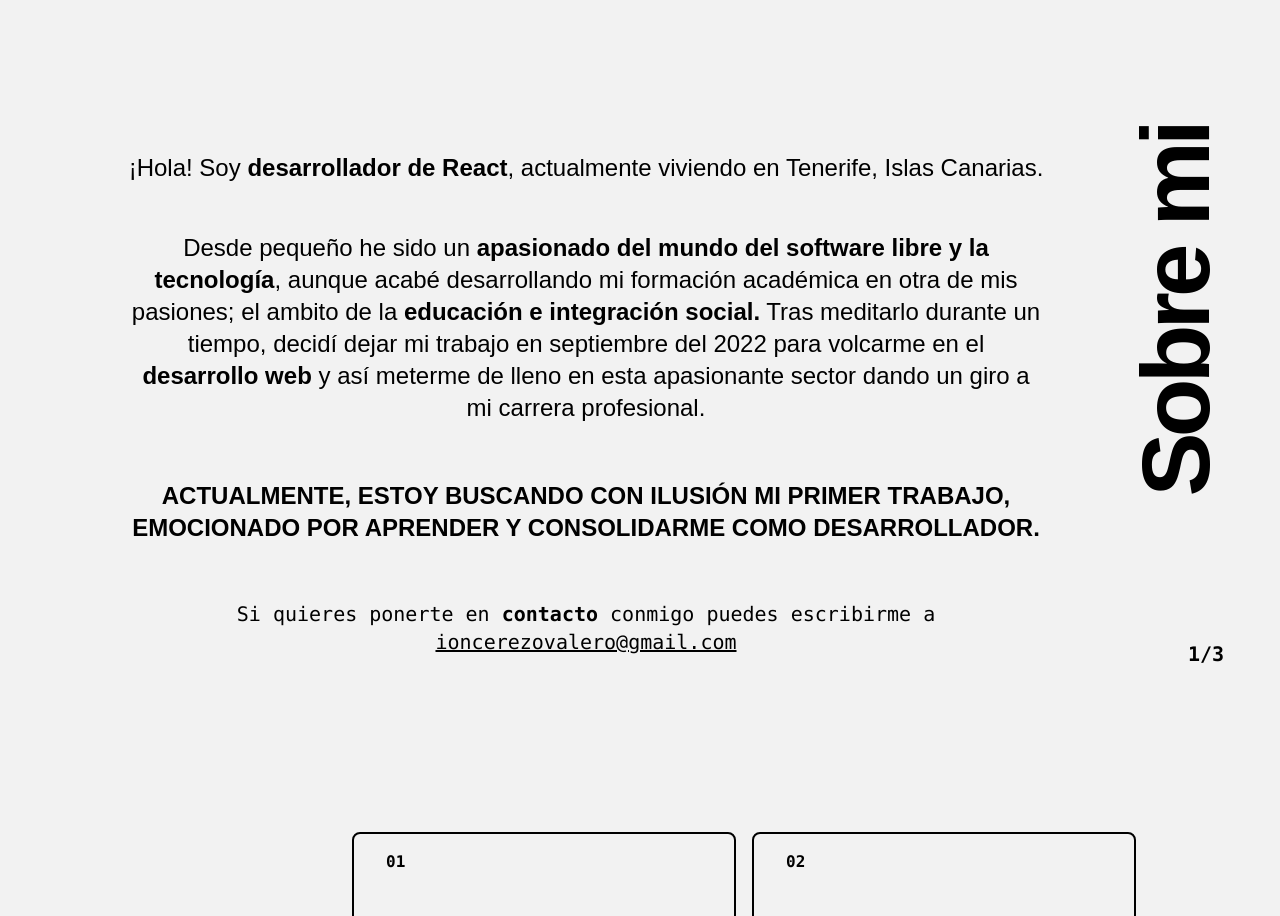
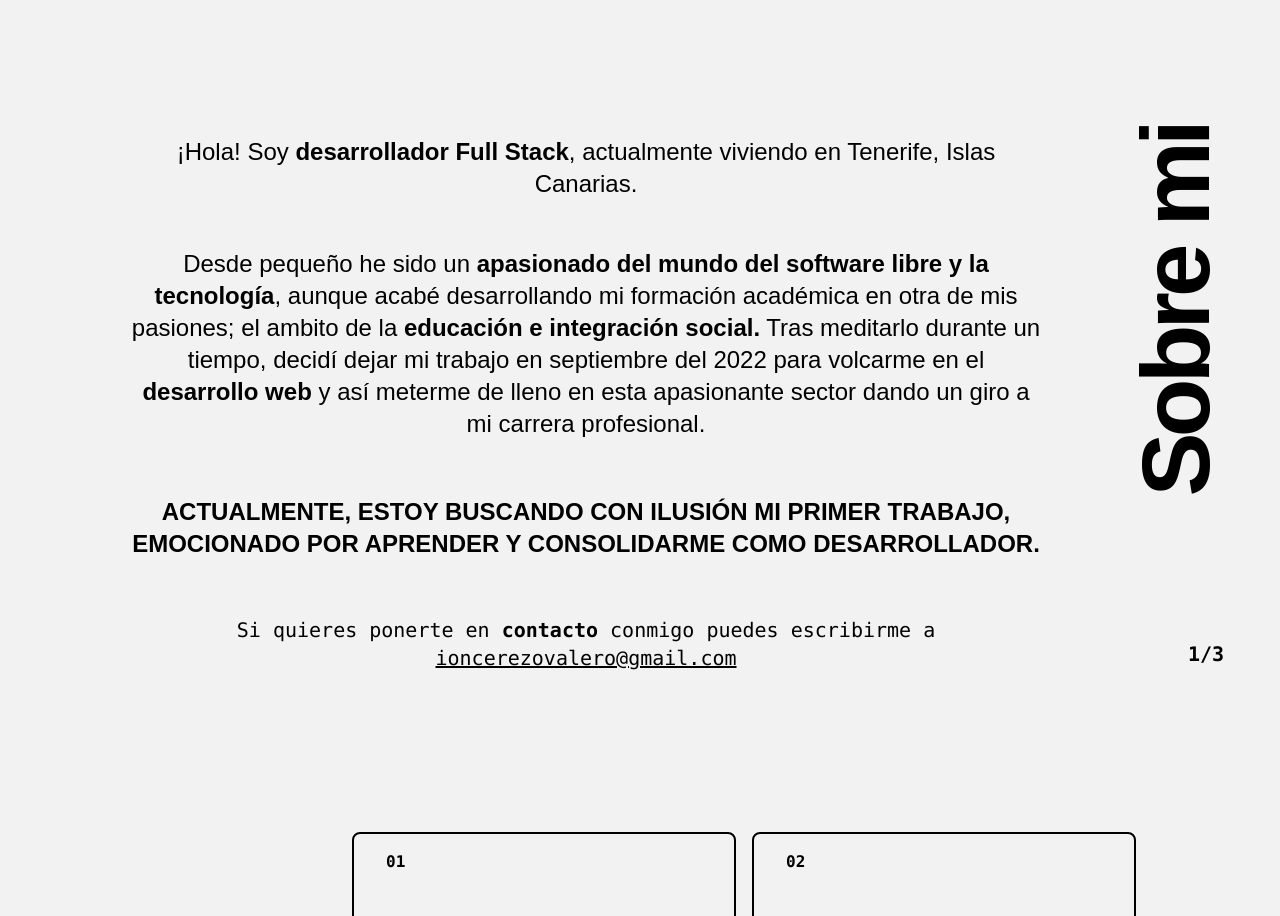
Before and after one commit to ioncerezo/portfolio, a React (Create React App) app: page / in a window 1280 px wide. Shown: the part 800-1716 px from the top of the page. Built offline with nearby package versions, Linux system fonts and the light colour scheme; a web font is replaced by a local one.

Commit message:
update sobremi

```diff
--- a/src/elements/SobreMi.js
+++ b/src/elements/SobreMi.js
@@ -12,7 +12,7 @@ function SobreMi() {
         </div>
         <div className='p-8 flex-grow lg:mr-[-100px] flex flex-col justify-center items-center'>
         <div className='text-md md:text-center md:text-2xl px-24'>
-        <p className='text-justify lg:text-2xl md:text-center py-2'>¡Hola! Soy <span className='font-bold lg:hover:text-[#CD5C5C] transition-all'>desarrollador de React</span>, actualmente viviendo en Tenerife, Islas Canarias.</p>
+        <p className='text-justify lg:text-2xl md:text-center py-2'>¡Hola! Soy <span className='font-bold lg:hover:text-[#CD5C5C] transition-all'>desarrollador Full Stack</span>, actualmente viviendo en Tenerife, Islas Canarias.</p>
         <p className='my-10 max-w-[1220px] mx-auto text-justify md:text-center'>Desde pequeño he sido un <span className='font-bold'>apasionado del mundo del software libre y la tecnología</span>, aunque acabé desarrollando mi formación académica en otra de mis pasiones; el ambito de la <span className='font-bold'>educación e integración social.</span> Tras meditarlo durante un tiempo, decidí dejar mi trabajo en septiembre del 2022 para volcarme en el <span className='font-bold'>desarrollo web</span> y así meterme de lleno en esta apasionante sector dando un giro a mi carrera profesional.</p>
         <h3 className='my-14 max-w-[1200px] mx-auto font-bold text-center lg:hover:text-[#CD5C5C] transition-all'>ACTUALMENTE, ESTOY BUSCANDO CON ILUSIÓN MI PRIMER TRABAJO, EMOCIONADO POR APRENDER Y CONSOLIDARME COMO DESARROLLADOR.</h3>
         <p className=' md:text-xl text-center font-mono'> Si quieres ponerte en <span className='font-bold'>contacto</span> conmigo puedes escribirme a <span className='underline lg:hover:text-[#CD5C5C] transition-all'>ioncerezovalero@gmail.com</span> </p>
```
